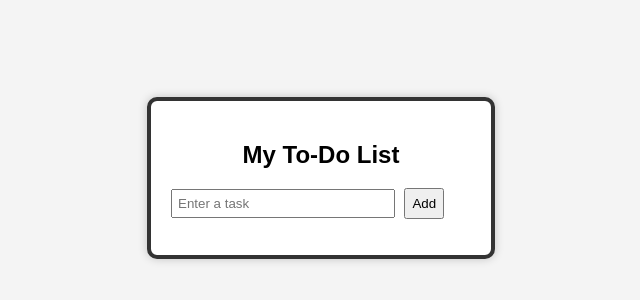
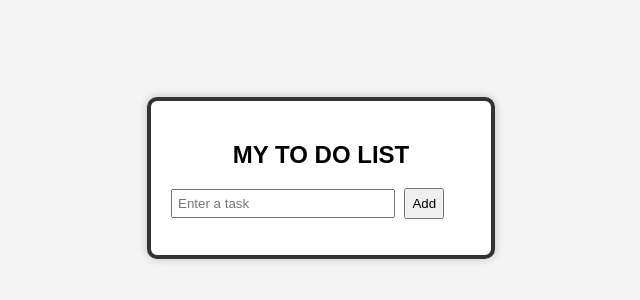
Before and after one commit to mahmoudmmdouh20006-glitch/portfolio, a plain HTML site: page index.html in a window 1280 px wide. Shown: the part 230-530 px from the top of the page, 319-959 px from the left. Drawn offline with Linux system fonts and the light colour scheme.

Commit message:
Add files via upload

```diff
--- a/index.html
+++ b/index.html
@@ -59,7 +59,7 @@
 </head>
 <body>
   <div class="container">
-    <h2>My To-Do List</h2>
+    <h2>MY TO DO LIST</h2>
     <input id="taskInput" type="text" placeholder="Enter a task">
     <button onclick="addTask()">Add</button>
     <ul id="taskList"></ul>
```
